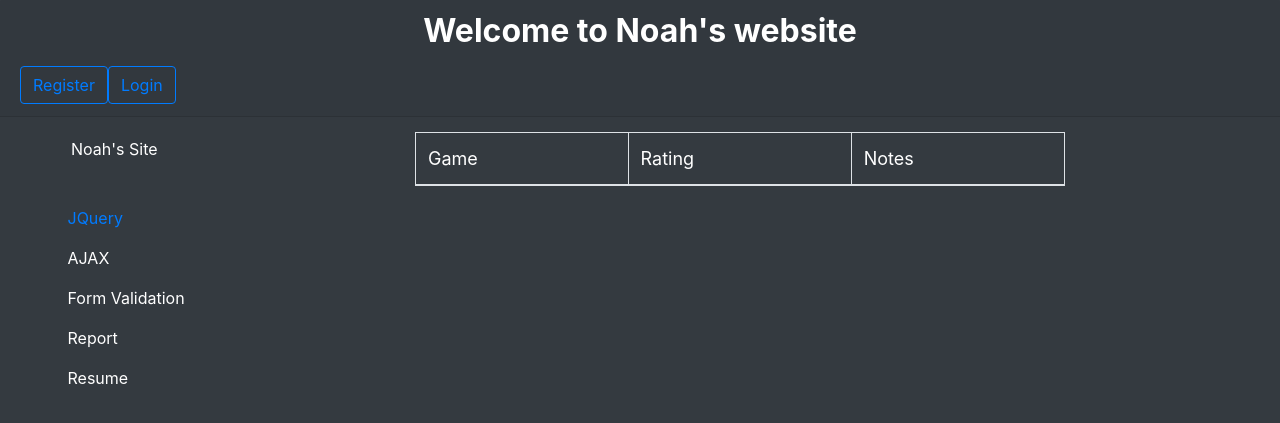
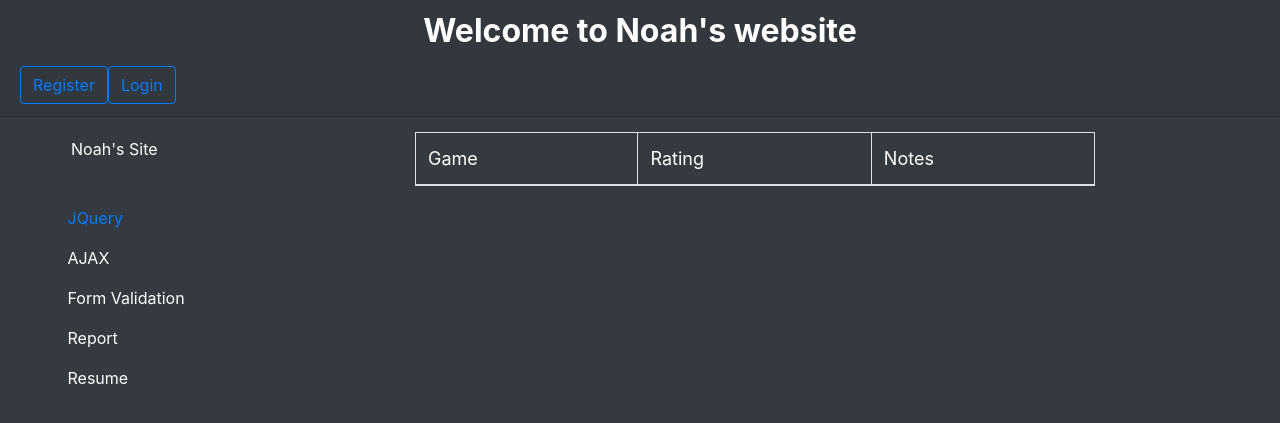
Before and after one commit to Badwolf202/Mywebsite, a PHP site: page / in a window 1280 px wide. Shown: the top 423 px of the page. Run offline with PHP 8.4, Linux system fonts and the light colour scheme; data that the repository does not hold is empty.

Commit message:
Really again :(

```diff
--- a/index.php
+++ b/index.php
@@ -90,7 +90,7 @@ session_start();
 
 
     </div>
-    <article class="container-sm" style="padding-left: 400px; padding-right: 200px; margin: 15px">
+    <article class="container-fluid" style="padding-left: 400px; padding-right: 200px; margin: 15px">
         <?php
         $mysqli = new mysqli("localhost", "noahb", "letmein", "testDB");
         $data = mysqli_query($mysqli, "SELECT * FROM `gameRev`;");
```
